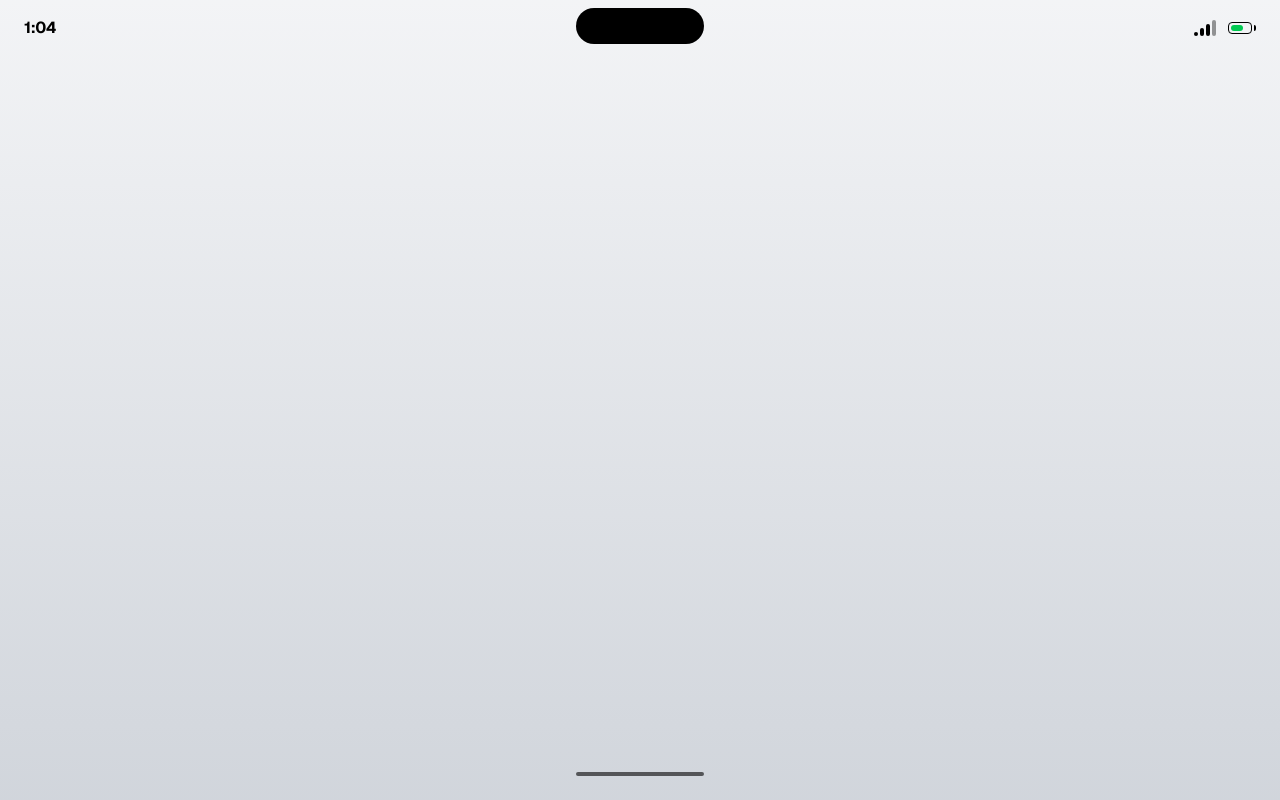
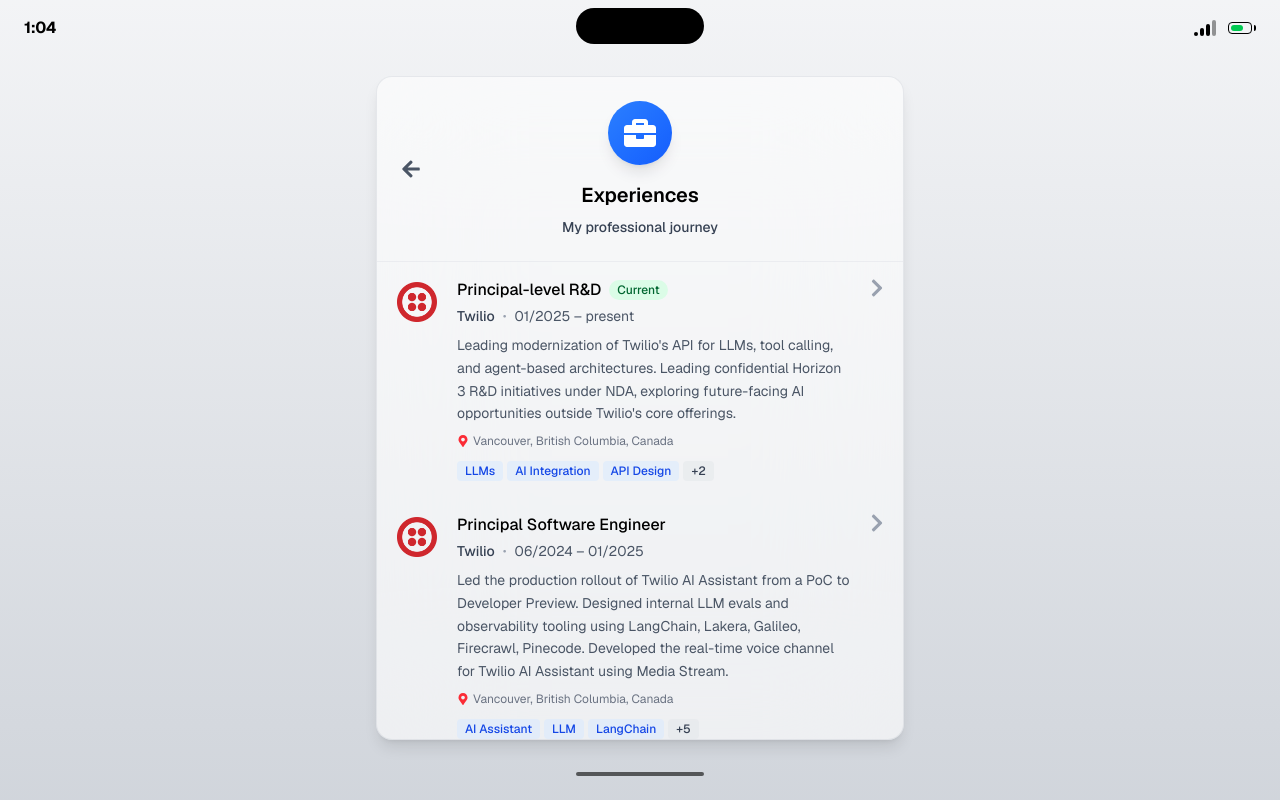
Before and after one commit to ktalebian/website, a Next.js app: page /experiences in a window 1280 px wide. Before the commit this address had no page. Built offline with nearby package versions, Linux system fonts and the light colour scheme.

Commit message:
fix dynamic height

```diff
--- a/src/app/experience/[id]/page.tsx
+++ b/src/app/experiences/[id]/page.tsx
@@ -21,7 +21,7 @@
       <div className="bg-white/60 backdrop-blur-3xl rounded-2xl border border-gray-300/50 shadow-lg overflow-hidden h-full flex flex-col">
         <div className="relative p-6 text-center border-b border-gray-300/30 flex-shrink-0">
           <Link
-            href="/experience"
+            href="/experiences"
             className="absolute left-4 top-1/2 transform -translate-y-1/2 p-2 hover:bg-white/30 rounded-lg transition-colors"
           >
             <FaArrowLeft className="w-5 h-5 text-gray-600" />
--- a/src/app/experience/page.tsx
+++ b/src/app/experiences/page.tsx
@@ -7,14 +7,14 @@
 import Tag from "@/components/Tag";
 import { experiences } from "./store";
 
-export default function Experience() {
+export default function Experiences() {
   return (
     <div className="relative z-10 h-full pt-8 pb-4 flex flex-col">
       <div className="bg-white/60 backdrop-blur-3xl rounded-2xl border border-gray-300/50 shadow-lg overflow-hidden h-full flex flex-col">
         <div className="flex-1 overflow-y-auto min-h-0">
           <PageHeader
             icon={<FaBriefcase className="w-8 h-8 text-white" />}
-            title="Experience"
+            title="Experiences"
             subtitle="My professional journey"
             gradientFrom="from-blue-500"
             gradientTo="to-blue-600"
@@ -23,7 +23,7 @@
 
           <div className="divide-y divide-gray-300/30">
             {experiences.map((experience) => (
-              <Link key={experience.id} href={`/experience/${experience.id}`}>
+              <Link key={experience.id} href={`/experiences/${experience.id}`}>
                 <div className="p-4 hover:bg-white/30 transition-colors cursor-pointer">
                   <div className="flex items-start gap-4">
                     <div className="flex-shrink-0 w-12 h-12 rounded-lg overflow-hidden relative">
--- a/src/components/Dock.tsx
+++ b/src/components/Dock.tsx
@@ -27,7 +27,7 @@
             </div>
           </Link>
 
-          <Link href="/experience">
+          <Link href="/experiences">
             <div className="w-11 h-11 sm:w-11 sm:h-11 md:w-12 md:h-12 rounded-xl shadow-lg relative cursor-pointer transform transition-all duration-200 hover:scale-110 hover:shadow-xl">
               <div className="absolute inset-0 bg-gradient-to-br from-slate-700 to-slate-800 rounded-xl"></div>
               <div className="absolute inset-0 flex items-center justify-center">
```
Also changed, not shown: src/app/experiences/store.ts (renamed from src/app/experience/store.ts).
